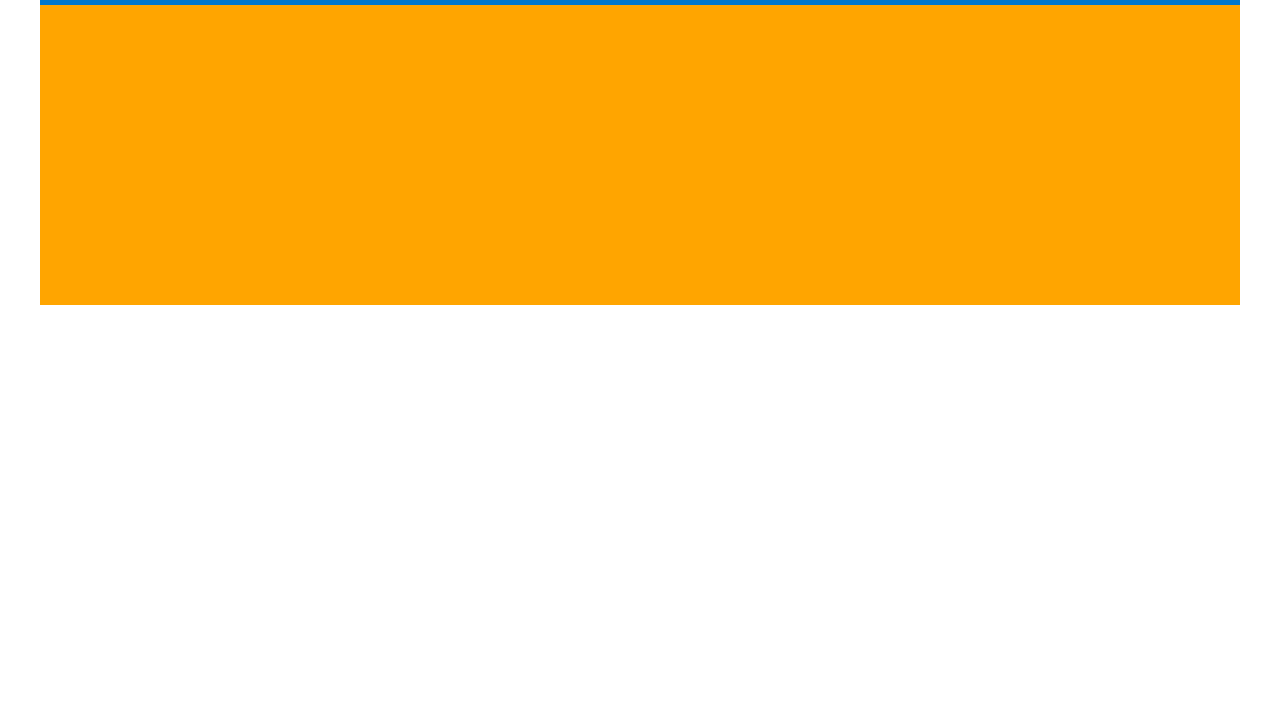
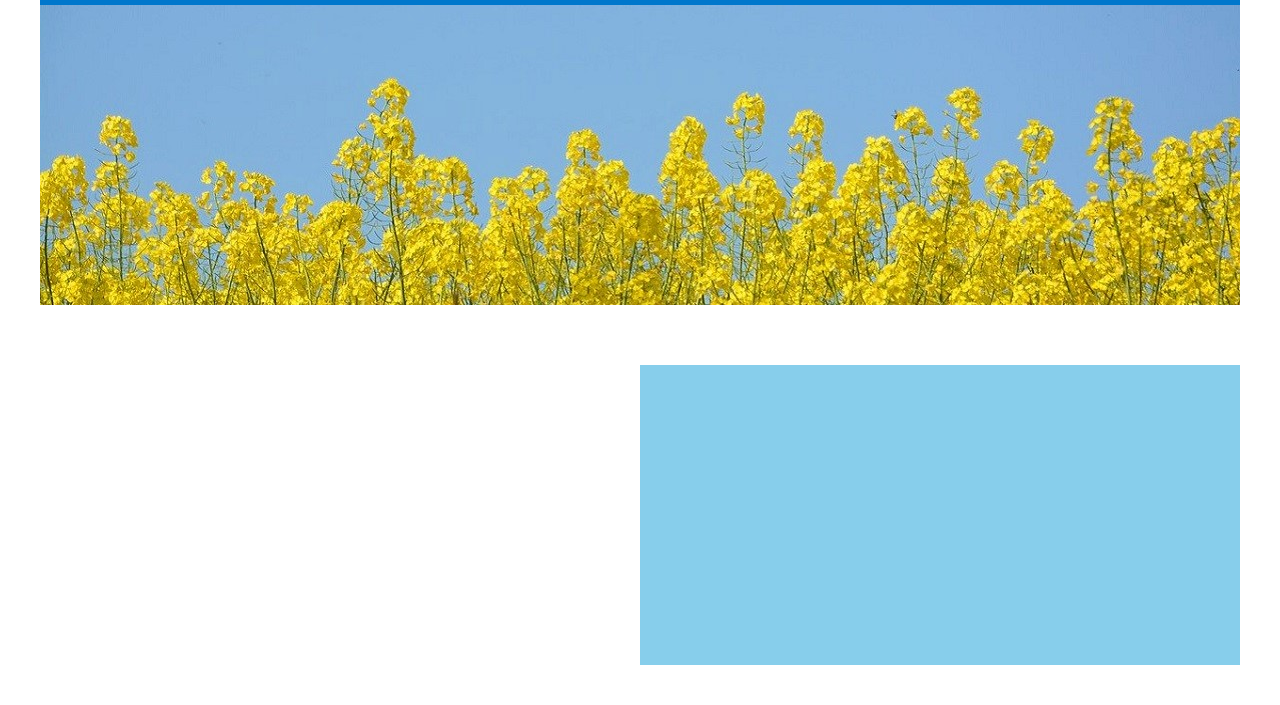
Before and after one commit to yj0903/Doit-HTML-CSS-JS, a plain HTML site: page doit-project/site/index.html in a window 1280 px wide. Shown: the part 95-800 px from the top of the page. Drawn offline with Linux system fonts and the light colour scheme.

Commit message:
recently

```diff
--- a/doit-project/site/index.html
+++ b/doit-project/site/index.html
@@ -7,6 +7,8 @@
     <title>Dream Jeju</title>
     <link rel="stylesheet" href="style.css">
 </head>
+
+<!-- https://buk.io/@kb5278/31 참고-->
 
 <body>
     <!--1 컨테이너-->
@@ -21,6 +23,7 @@
             </div>
             <!--4 내비게이션-->
             <nav>
+                <!-- 5 탑메뉴 -->
                 <ul id = "topMenu">
                     <li><a href="#">단체 여행 <span>▼</span></a>
                         <ul>
@@ -35,21 +38,38 @@
                             <li><a href="#"> 힐링 워크숍</a></li>
                         </ul>
                     </li>
-                    <li><a href="#"> 갤러리 <span>▼</span></a>
+                    <li><a href="#"> 갤러리</a>
                     </li>
-                    <li><a href="#"> 문의하기 <span>▼</span></a>
+                    <li><a href="#"> 문의하기</a>
                     </li>
                 </ul>
             </nav>
         </header>
 
-        <!--5 이미지슬라이드쇼-->
+
+
+
+
+        <!--6 이미지슬라이드쇼-->
         <div id = "slideShow">
+            <div id = "slide">
+                <!--슬라이드쇼의 이미지를 담기위한 공간 마련-->
+                <img src = "images/photo-1.jpg" alt="사진1">
+                <img src = "images/photo-2.jpg" alt="사진2">
+                <img src = "images/photo-3.jpg" alt="사진3">
+                <!--이전, 다음 버튼-->
+                <button id = "prev"> &lang;</button>
+                <button id = "next"> &rang;</button>
+            </div>
+
         </div>
 
-        <!--6 콘텐츠-->
+
+
+
+        <!--7 콘텐츠-->
         <div id = "contents">
-            <!--7 탑메뉴-->
+            <!-- 탑메뉴-->
             <div id = "topMenu">
             </div>
             <!--8 퀵링크-->
@@ -61,5 +81,13 @@
         <footer>
         </footer>
     </div>
+
+
+    <script src = "slideshow/js"> </script>
+
+
+
+
+
 </body>
 </html>
--- a/doit-project/site/style.css
+++ b/doit-project/site/style.css
@@ -1,4 +1,5 @@
 @import url('https://fonts.googleapis.com/css2?family=Merienda:wght@700&display=swap');
+/* https://buk.io/@kb5278/31 참고 */
 
 
 *{
@@ -67,22 +68,9 @@ nav{
     padding-top: 40px;
 }
 
-/* 5 이미지슬라이드쇼 */
-#slideShow{
-    clear:both; /*플로팅 해제*/
-    width: 100%;
-    height: 300px;
-    background-color: orange;
-    overflow:hidden; /*영역이 넘치면 감춤*/
-}
 
-/* 6 콘텐츠 */
-#contents{
-    width:100%;
-    height: 300px;
-}
 
-/* 7 탑메뉴 */
+/* 5 탑메뉴 */
 #topMenu{
     height: 60px;
 }
@@ -135,20 +123,69 @@ nav{
     font-size: 14px;
     padding: 10px;
     color:#000;
-
 }
 
 #topMenu > li:hover > ul{
     display: block;
     z-index: 10;
-
 }
 #topMenu > li > ul > li:hover > a{
     color: #f00;
     font-weight: bold;
 }
 
-l
+
+/* 6 이미지슬라이드쇼 */
+#slideShow{
+    clear:both; /*플로팅 해제*/
+    width: 100%;
+    height: 300px;
+    overflow:hidden; /*영역이 넘치면 감춤*/
+    position:relative; /*slide의 부모요소*/
+}
+#slide{
+    position:absolute;
+}
+#slides > img{
+    width: 100%;
+    float: left; /*이미지를 가로로 배치*/
+}
+button{
+    /*버튼태그는 .이나 # 안써도 됨.*/
+    position: absolute;
+    height: 100%;
+    top: 0;
+    border: none;/*테두리 없이*/
+    padding: 20px;
+    background-color: transparent;/*투명배경*/
+    color: #000;
+    font-weight: 1000;
+    font-size: 24px;
+    opacity: 0.5; /*반투명 화살표*/
+}
+#prev{
+    left:0; /*버튼 위치:slideShow 왼쪽에 바짝 붙여서*/
+}
+#next{
+    right: 0;/*버튼 위치:slideShow 오른쪽에 바짝 붙여서*/
+}
+button:hover{
+    /*버튼 위에 마우스 올리면 스타일 변화*/
+    background-color: #222;
+    color:#fff;
+    opacity:0.6;
+    cursor: pointer;
+}
+button:focus{
+    /*탭키로 해당링크에 오게될 때 바깥선을 없앰*/
+    outline: 0 ;
+}
+
+/* 7 콘텐츠 */
+#contents{
+    width:100%;
+    height: 300px;
+}
 
 /* 8 퀵링크 */
 #links{
```
Also changed, not shown: doit-project/site/slideshow.js (added, +29 -0 lines).
